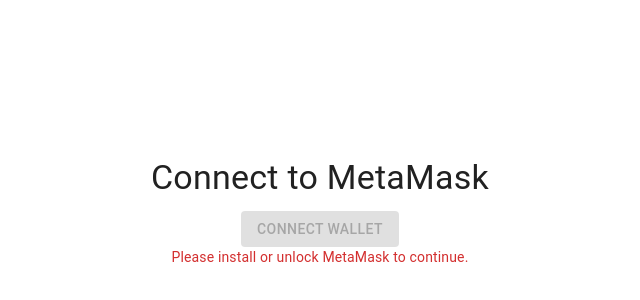
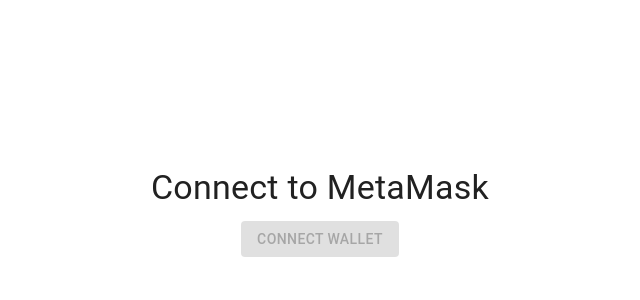
Before and after one commit to Surjendu-kar/CryptoFlip, a React (Vite) app: page / in a window 1280 px wide. Shown: the part 188-488 px from the top of the page, without its empty margins (320-960 px from the left). Built offline with nearby package versions, Linux system fonts and the light colour scheme.

Commit message:
Add: gap between button and warning msg

```diff
--- a/src/components/MetaMaskConnector.tsx
+++ b/src/components/MetaMaskConnector.tsx
@@ -78,8 +78,8 @@
       >
         {isConnected ? "Disconnect Wallet" : "Connect Wallet"}
       </Button>
-      {!metamaskAvailable && (
-        <Typography variant="body2" color="error">
+      {metamaskAvailable && (
+        <Typography variant="body2" color="error" sx={{ mt: 1 }}>
           Please install or unlock MetaMask to continue.
         </Typography>
       )}
```
